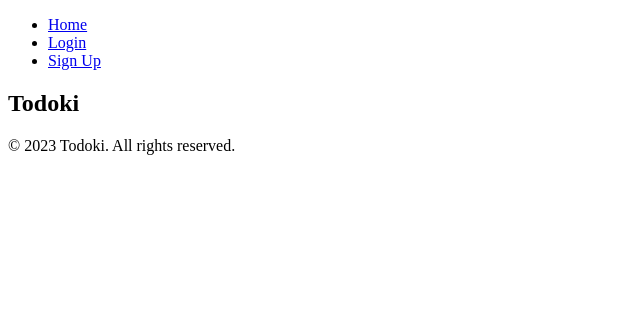
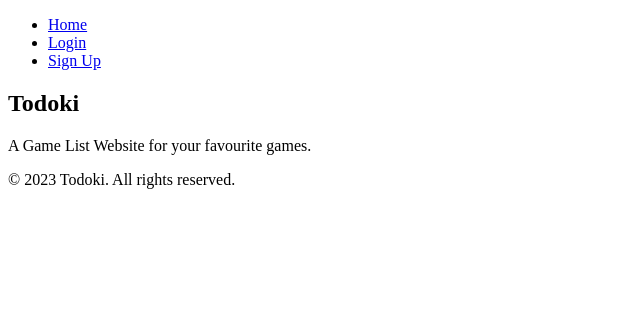
Before and after one commit to RayX81194/todoki, a PHP site: page / in a window 1280 px wide. Shown: the top 330 px of the page, without its empty margins (0-640 px from the left). Run offline with PHP 8.4, Linux system fonts and the light colour scheme.

Commit message:
new content

```diff
--- a/index.php
+++ b/index.php
@@ -12,6 +12,7 @@
     <!-- Main Content -->
     <section>
         <h1>Todoki</h1>
+        <p>A Game List Website for your favourite games.</p>
     </section>
 
     <!-- Footer -->
--- a/login.php
+++ b/login.php
@@ -1,5 +1,6 @@
 <?php
     include("helpers/_dbconnect.php");
+
 
 ?>
 <!DOCTYPE html>
```
